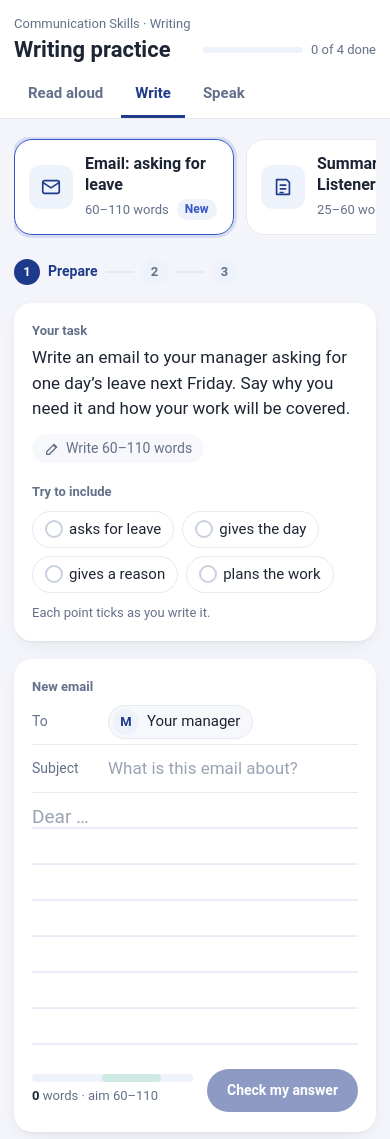
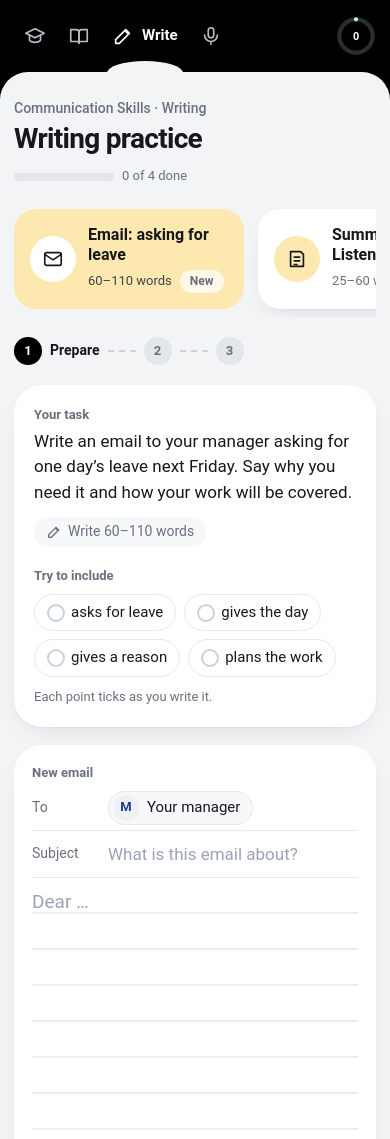
Before and after one commit to harshvishnu4-cpu/audio, a website: page public/write.html in a window 390 px wide. Shown: the top 1139 px of the page. Drawn offline with Linux system fonts and the light colour scheme.

Commit message:
Add a My learning plan home page and a shared black-bar course look
- plan.html: every lesson in order on a dotted path (two staggered
  columns on tablets), the next lesson as a large card with a play
  button, Total / Completed / Upcoming counts, search, and a My activity
  column of recent tries. Each card opens that exact lesson.
- js/course.js: reading passages, lesson order, progress and the shared
  black top bar (tabs with a notch under the open one, progress ring).
- base.css: black frame and light rounded panel, pastel colour per
  activity (sky, butter, lilac, mint for done), white cards, floating
  black action bar, black record button.
- Read aloud, Write and Speak moved onto the new bar; they accept
  ?p= / ?t= links, and Write and Speak save the last try time.

Co-Authored-By: Claude Opus 5.5 <noreply@anthropic.com>

```diff
--- a/public/css/base.css
+++ b/public/css/base.css
@@ -1,73 +1,103 @@
 /*
-  Shared course look for all three activities (Read aloud, Write, Speak).
-  Calm palette: blue ink, amber to fix, no red. Paper surfaces (ruled notebook, mail, received message)
-  are used wherever the learner reads or writes words, so the page itself looks like the task.
+  Shared course look for every page (Learning plan, Read aloud, Write, Speak).
+  A black frame and top bar around a light panel; white cards; one pastel per activity
+  (sky = Read aloud, butter = Write, lilac = Speak, mint = done). Paper surfaces (ruled notebook,
+  mail, received message) are used wherever the learner reads or writes words.
 */
 :root {
-  --bg: #f3f5fa; --card: #ffffff; --line: #e6e9f0; --soft: #eef2fb; --soft-2: #f7f8fc;
-  --ink: #1e3a8a; --accent: #3557c5; --text: #1d2433; --muted: #64708a;
-  --good: #0f766e; --good-soft: #e3f4f1; --fix: #a3610c; --fix-soft: #fdf2df; --tip: #8a4fb0;
+  --frame: #000; --bg: #f3f4f6; --card: #ffffff; --line: #e7e9ee; --soft: #eef0f4; --soft-2: #f7f8fa;
+  --ink: #1e3a8a; --accent: #3557c5; --text: #16181d; --muted: #6a7080;
+  --sky: #d3eefa; --butter: #fde8b0; --lilac: #f3d3f6; --mint: #c6f1d5; --mint-ink: #136c3e; --path: #2fae62;
+  --good: #136c3e; --good-soft: #dcf6e6; --fix: #a3610c; --fix-soft: #fdf2df; --tip: #8a4fb0;
   --rec: #b4532a;
   --paper: #ffffff; --rule: #d3deef; --margin: #e6a3a0;
-  --r-lg: 18px; --r-md: 12px;
-  --shadow: 0 1px 2px rgba(16, 24, 40, .05), 0 6px 20px -8px rgba(16, 24, 40, .12);
-  --max: 1080px; --gutter: 14px;
+  --tone: var(--sky);
+  --r-xl: 28px; --r-lg: 22px; --r-md: 14px;
+  --shadow: 0 1px 2px rgba(16, 24, 40, .04), 0 10px 28px -14px rgba(16, 24, 40, .16);
+  --max: 1100px; --gutter: 14px;
+  --font: "Outfit", "Urbanist", "Poppins", Roboto, system-ui, -apple-system, "Segoe UI", "Noto Sans", sans-serif;
 }
-@media (min-width: 37.5em) { :root { --gutter: 24px; } }
+@media (min-width: 37.5em) { :root { --gutter: 28px; } }
+body[data-kind="read"] { --tone: var(--sky); }
+body[data-kind="write"] { --tone: var(--butter); }
+body[data-kind="speak"] { --tone: var(--lilac); }
 * { box-sizing: border-box; }
 [hidden] { display: none !important; }
 html { -webkit-text-size-adjust: 100%; text-size-adjust: 100%; }
-body { margin: 0; min-height: 100vh; background: var(--bg); color: var(--text);
-  font: 1rem/1.55 Roboto, system-ui, -apple-system, "Segoe UI", "Noto Sans", sans-serif; }
+body { margin: 0; min-height: 100vh; background: var(--frame); color: var(--text); font: 1rem/1.55 var(--font); }
 button, input, textarea, select { font: inherit; color: inherit; }
 :focus-visible { outline: 3px solid var(--accent); outline-offset: 2px; }
 .sr-only { position: absolute; width: 1px; height: 1px; padding: 0; margin: -1px; overflow: hidden; clip: rect(0 0 0 0); border: 0; }
 @media (prefers-reduced-motion: no-preference) { .anim { transition: background-color .2s, color .2s, border-color .2s, box-shadow .2s, transform .2s, width .25s; } }
 
-/* ---------- course header ---------- */
-.appbar { background: var(--card); border-bottom: 1px solid var(--line); }
-.appbar-in { max-width: var(--max); margin: 0 auto; padding: 14px var(--gutter) 0; }
-.crumb { font-size: .8125rem; color: var(--muted); margin: 0; }
-.title-row { display: flex; align-items: center; justify-content: space-between; gap: 10px 16px; flex-wrap: wrap; margin: 2px 0 8px; }
-.title-row h1 { margin: 0; font-size: 1.375rem; line-height: 1.25; color: var(--text); }
+/* ---------- top bar (black) and the light panel under it ---------- */
+.topbar { height: 72px; display: flex; align-items: center; gap: 12px; padding: 0 var(--gutter); color: #fff; }
+.brand { flex: none; color: #fff; text-decoration: none; font-weight: 800; font-size: 1.1875rem; letter-spacing: -.02em; line-height: 1.1; }
+.brand small { display: block; font-size: .6875rem; font-weight: 500; letter-spacing: 0; color: #a3a7b1; }
+.nav { flex: 1; display: flex; justify-content: center; gap: 2px; align-self: stretch; align-items: center; min-width: 0; }
+.nav a { position: relative; display: inline-flex; align-items: center; gap: 8px; height: 44px; padding: 0 12px; border-radius: 99px;
+  color: #b9bcc5; text-decoration: none; font-weight: 600; font-size: .9375rem; white-space: nowrap; }
+.nav a svg { width: 22px; height: 22px; flex: none; }
+.nav a:hover { color: #fff; }
+.nav a[aria-current="page"] { color: #fff; }
+/* the notch: a small bump in the panel's top edge under the open tab */
+.nav a[aria-current="page"]::after { content: ""; position: absolute; left: 50%; bottom: -15px; width: 76px; height: 12px; transform: translateX(-50%);
+  background: var(--bg); border-radius: 50% 50% 0 0 / 100% 100% 0 0; }
+.nav .lbl { display: none; }
+.nav a[aria-current="page"] .lbl { display: inline; }
+@media (min-width: 56.25em) { .nav a .lbl { display: inline; } .nav a:not([aria-current="page"]) .lbl { color: #8d919c; } .nav a:hover .lbl { color: #fff; } }
+.me { flex: none; display: flex; align-items: center; gap: 10px; color: #fff; text-decoration: none; }
+.me .ring { width: 40px; height: 40px; }
+.me .ring .bg { stroke: #2b2d33; } .me .ring .fg { stroke: var(--mint); }
+.me .ring text { fill: #fff; font-size: 26px; }
+.me b { display: block; font-size: .9375rem; line-height: 1.2; }
+.me span { font-size: .75rem; color: #a3a7b1; }
+/* phones: tabs and the progress ring only (the course name would crowd the tabs) */
+@media (max-width: 37.49em) { .me > div, .brand { display: none; } .nav { justify-content: flex-start; } .nav a { padding: 0 10px; } }
+
+.panel { background: var(--bg); border-radius: var(--r-xl) var(--r-xl) 0 0; min-height: calc(100vh - 72px); }
+@media (min-width: 56.25em) { .panel { margin: 0 10px 10px; border-radius: var(--r-xl); min-height: calc(100vh - 82px); } }
+.pagehead { max-width: var(--max); margin: 0 auto; padding: 26px var(--gutter) 0; display: flex; align-items: center; justify-content: space-between; gap: 12px 20px; flex-wrap: wrap; }
+.pagehead h1 { margin: 0; font-size: clamp(1.75rem, 1.2rem + 2.2vw, 2.5rem); line-height: 1.1; font-weight: 750; letter-spacing: -.025em; color: var(--text); }
+.pagehead .crumb { margin: 0 0 4px; font-size: .875rem; color: var(--muted); font-weight: 500; }
 .title-tools { display: flex; align-items: center; gap: 10px; flex-wrap: wrap; }
 .progress { display: flex; align-items: center; gap: 8px; font-size: .8125rem; color: var(--muted); }
-.progress .track { width: 100px; height: 6px; border-radius: 99px; background: var(--soft); overflow: hidden; }
-.progress .fill { height: 100%; background: var(--good); border-radius: 99px; }
-.tabs { display: flex; gap: 4px; }
-.tabs a { text-decoration: none; color: var(--muted); font-weight: 600; font-size: .9375rem; padding: 10px 14px; border-bottom: 3px solid transparent; }
-.tabs a[aria-current="page"] { color: var(--ink); border-bottom-color: var(--ink); }
+.progress .track { width: 100px; height: 8px; border-radius: 99px; background: #e3e6eb; overflow: hidden; }
+.progress .fill { height: 100%; background: var(--path); border-radius: 99px; }
 
-main { max-width: var(--max); margin: 0 auto; padding: 18px var(--gutter) 110px; display: grid; gap: 18px; }
+main { max-width: var(--max); margin: 0 auto; padding: 20px var(--gutter) 120px; display: grid; gap: 20px; }
 main > *, .work > * { min-width: 0; } /* let wide children (the lesson row) scroll inside instead of widening the page */
 
-/* ---------- lesson cards ---------- */
-.lessons { display: grid; grid-auto-flow: column; grid-auto-columns: minmax(220px, 1fr); gap: 12px; overflow-x: auto; padding: 2px 2px 6px; scroll-snap-type: x mandatory; }
-.lesson { scroll-snap-align: start; text-align: left; border: 1px solid var(--line); background: var(--card); border-radius: var(--r-lg); padding: 14px; cursor: pointer;
-  display: grid; grid-template-columns: 44px 1fr; gap: 4px 12px; align-items: center; color: var(--text); }
-.lesson:hover { border-color: #cfd6e6; }
-.lesson[aria-pressed="true"] { border-color: var(--accent); box-shadow: 0 0 0 3px rgba(53, 87, 197, .15); }
-.lesson .ic { grid-row: span 2; width: 44px; height: 44px; border-radius: 12px; display: grid; place-items: center; background: var(--soft); color: var(--ink); }
+/* ---------- lesson cards (top of each activity page) ---------- */
+.lessons { display: grid; grid-auto-flow: column; grid-auto-columns: minmax(230px, 1fr); gap: 14px; overflow-x: auto; padding: 2px 2px 8px; scroll-snap-type: x mandatory; scrollbar-width: thin; }
+.lesson { scroll-snap-align: start; text-align: left; border: 0; background: var(--card); border-radius: var(--r-lg); padding: 16px; cursor: pointer;
+  display: grid; grid-template-columns: 46px 1fr; gap: 4px 12px; align-items: center; color: var(--text); box-shadow: var(--shadow); }
+.lesson:hover { box-shadow: var(--shadow), 0 0 0 2px #dfe3ea; }
+.lesson[aria-pressed="true"] { background: var(--tone); box-shadow: none; }
+.lesson .ic { grid-row: span 2; width: 46px; height: 46px; border-radius: 50%; display: grid; place-items: center; background: var(--tone); color: var(--text); }
+.lesson[aria-pressed="true"] .ic { background: #fff; }
 .lesson .ic svg { width: 22px; height: 22px; }
 .lesson .nm { font-weight: 650; line-height: 1.3; }
 .lesson .sub { font-size: .8125rem; color: var(--muted); display: flex; gap: 8px; align-items: center; flex-wrap: wrap; }
-.pill { display: inline-flex; align-items: center; gap: 4px; font-size: .75rem; font-weight: 700; border-radius: 99px; padding: 1px 8px; }
-.pill.done { background: var(--good-soft); color: var(--good); }
-.pill.new { background: var(--soft); color: var(--accent); }
+.lesson[aria-pressed="true"] .sub { color: #3d4250; }
+.pill { display: inline-flex; align-items: center; gap: 4px; font-size: .75rem; font-weight: 700; border-radius: 99px; padding: 2px 10px; }
+.pill.done { background: var(--mint); color: var(--mint-ink); }
+.pill.new { background: var(--soft); color: var(--muted); }
+.lesson[aria-pressed="true"] .pill.new { background: rgba(255, 255, 255, .7); }
 
 /* ---------- steps ---------- */
 .steps { display: flex; align-items: center; gap: 8px; list-style: none; margin: 0; padding: 0; font-size: .875rem; color: var(--muted); }
 .steps li { display: flex; align-items: center; gap: 8px; font-weight: 600; }
-.steps li + li::before { content: ""; width: 28px; height: 2px; background: var(--line); border-radius: 2px; }
-.steps .n { width: 26px; height: 26px; border-radius: 50%; display: grid; place-items: center; background: var(--soft); color: var(--muted); font-size: .8125rem; }
-.steps li.on { color: var(--ink); } .steps li.on .n { background: var(--ink); color: #fff; }
-.steps li.past .n { background: var(--good-soft); color: var(--good); }
+.steps li + li::before { content: ""; width: 28px; border-top: 2px dashed #cdd2da; }
+.steps .n { width: 28px; height: 28px; border-radius: 50%; display: grid; place-items: center; background: #e3e6eb; color: var(--muted); font-size: .8125rem; }
+.steps li.on { color: var(--text); } .steps li.on .n { background: var(--frame); color: #fff; }
+.steps li.past .n { background: var(--mint); color: var(--mint-ink); }
 @media (max-width: 30em) { .steps .lb { display: none; } .steps li.on .lb { display: inline; } }
 
 /* ---------- cards and layout ---------- */
-.card { background: var(--card); border-radius: var(--r-lg); box-shadow: var(--shadow); padding: 18px; }
+.card { background: var(--card); border-radius: var(--r-xl); box-shadow: var(--shadow); padding: 20px; }
 @media (min-width: 37.5em) { .card { padding: 22px 24px; } }
-.card h2 { margin: 0 0 10px; font-size: 1.0625rem; color: var(--text); }
+.card h2 { margin: 0 0 10px; font-size: 1.125rem; font-weight: 700; letter-spacing: -.01em; color: var(--text); }
 .eyebrow { margin: 0 0 4px; font-size: .8125rem; font-weight: 600; color: var(--muted); }
 .work { display: grid; gap: 18px; align-items: start; }
 
@@ -77,7 +107,7 @@ main > *, .work > * { min-width: 0; } /* let wide children (the lesson row) scro
   background-image: repeating-linear-gradient(to bottom, transparent 0, transparent calc(var(--lh) - 1px), var(--rule) calc(var(--lh) - 1px), var(--rule) var(--lh));
   background-position: 0 calc(var(--lh) * -0.18); }
 @media (min-width: 37.5em) { .ruled { --lh: 2.5rem; } }
-.paper { position: relative; background-color: var(--paper); border-radius: var(--r-lg); box-shadow: var(--shadow); padding: 18px 18px 20px; }
+.paper { position: relative; background-color: var(--paper); border-radius: var(--r-xl); box-shadow: var(--shadow); padding: 18px 18px 20px; }
 @media (min-width: 37.5em) { .paper { padding: 22px 26px 24px; } }
 /* notebook: a margin line on the left */
 .paper.notebook { --ml: 2.75rem; padding-left: var(--ml); }
@@ -120,16 +150,22 @@ main > *, .work > * { min-width: 0; } /* let wide children (the lesson row) scro
 
 /* ---------- score ring ---------- */
 .ring { width: 96px; height: 96px; display: block; }
-.ring .bg { stroke: var(--soft); } .ring .fg { stroke: var(--accent); stroke-linecap: round; }
+.ring .bg { stroke: #e7eaee; } .ring .fg { stroke: var(--path); stroke-linecap: round; }
 .ring text { font: 700 22px Roboto, system-ui, sans-serif; fill: var(--text); }
 .ring .of { font-size: 12px; font-weight: 600; fill: var(--muted); }
 
-/* ---------- bottom action bar and buttons ---------- */
-.actionbar { position: fixed; left: 0; right: 0; bottom: 0; z-index: 4; background: rgba(255, 255, 255, .96); border-top: 1px solid var(--line); backdrop-filter: blur(6px); }
-.actionbar-in { max-width: var(--max); margin: 0 auto; padding: 12px var(--gutter) calc(12px + env(safe-area-inset-bottom)); display: flex; gap: 10px; justify-content: flex-end; align-items: center; }
-.actionbar .grow { flex: 1; font-size: .875rem; color: var(--muted); }
-.btn { border: 0; border-radius: 99px; padding: 11px 20px; font-weight: 700; cursor: pointer; }
-.btn.primary { background: var(--ink); color: #fff; }
-.btn.secondary { background: var(--soft); color: var(--ink); }
-.btn:disabled { opacity: .5; cursor: default; }
+/* ---------- floating action bar and buttons ---------- */
+.actionbar { position: fixed; left: 50%; bottom: calc(14px + env(safe-area-inset-bottom)); transform: translateX(-50%); z-index: 4;
+  width: min(600px, calc(100% - 20px)); background: var(--frame); color: #fff; border-radius: 99px; box-shadow: 0 14px 34px -12px rgba(0, 0, 0, .45); }
+.actionbar-in { display: flex; gap: 8px; justify-content: flex-end; align-items: center; padding: 8px 8px 8px 22px; }
+.actionbar .grow { flex: 1; font-size: .875rem; color: #c3c6ce; min-width: 0; }
+.actionbar .btn.primary { background: #fff; color: var(--text); }
+.actionbar .btn.secondary { background: #26282e; color: #fff; }
+@media (max-width: 30em) { .actionbar-in { padding-left: 16px; gap: 6px; } .actionbar .grow { white-space: nowrap; overflow: hidden; text-overflow: ellipsis; } .actionbar .btn { padding: 10px 14px; } }
+.btn { border: 0; border-radius: 99px; padding: 11px 20px; font-weight: 700; cursor: pointer; white-space: nowrap; }
+.btn.primary { background: var(--frame); color: #fff; }
+.btn.secondary { background: #e9ebef; color: var(--text); }
+.btn:disabled { opacity: .45; cursor: default; }
+/* the big round record button is black like the rest of the controls (recording keeps its own colour) */
+.mic:not(.recording):not(:disabled) { background: var(--frame); box-shadow: 0 0 0 calc(8px + var(--level, 0) * 22px) rgba(0, 0, 0, .08); }
 .link-btn { border: 0; background: none; color: var(--accent); font-weight: 600; font-size: .875rem; cursor: pointer; padding: 4px 6px; text-decoration: underline; text-underline-offset: 3px; }
--- /dev/null
+++ b/public/js/course.js
@@ -0,0 +1,93 @@
+/*
+  The whole course in one place: the reading passages, and the learning plan that strings the
+  reading, writing and speaking lessons together. Progress is read from what each page saves on the device.
+  Needs js/tasks.js (window.AnswerTasks) loaded first.
+*/
+(function (root) {
+  'use strict';
+  const PASSAGES = [
+  { id: 'morning-walk', title: 'Morning Walk',
+    text: 'Every morning my grandmother and I go for a walk in the park. We look at the birds, the trees and the flowers. On the way home, we buy fresh fruit from the market.',
+    questions: [
+      { q: 'Who goes for a walk every morning?', options: ['The writer and their grandmother', 'The writer and a friend', 'Only the grandmother'], answer: 0 },
+      { q: 'Where do they walk?', options: ['In the market', 'In the park', 'In the garden'], answer: 1 },
+      { q: 'What do they buy on the way home?', options: ['Vegetables', 'Flowers', 'Fresh fruit'], answer: 2 },
+    ] },
+  { id: 'good-listener', title: 'A Good Listener',
+    text: 'A good listener looks at the speaker and waits for their turn to talk. They ask questions when they do not understand. Listening carefully helps us speak with confidence.',
+    questions: [
+      { q: 'What does a good listener look at?', options: ['The speaker', 'The floor', 'A book'], answer: 0 },
+      { q: 'What do they do when they do not understand?', options: ['Stay quiet', 'Ask questions', 'Start talking'], answer: 1 },
+      { q: 'What does listening carefully help us do?', options: ['Read faster', 'Write neatly', 'Speak with confidence'], answer: 2 },
+    ] },
+  { id: 'own', title: 'My own passage', text: 'Type your passage in Tools.' },
+];
+
+  const get = (k, d) => { try { const v = localStorage.getItem(k); return v === null ? d : JSON.parse(v); } catch (e) { return d; } };
+  // where the Read aloud page keeps the tries for a passage (keyed by the text, so an edited passage starts fresh)
+  const keyFor = text => { let h = 0; for (const ch of text) h = (h * 31 + ch.charCodeAt(0)) | 0; return 'rc-tries2-' + h; };
+  const firstSentence = s => (s.match(/^.*?[.?!](\s|$)/) || [s])[0].trim();
+
+  const KINDS = {
+    read: { name: 'Read aloud', href: 'index.html', param: 'p', max: 10 },
+    write: { name: 'Write', href: 'write.html', param: 't', max: 16 },
+    speak: { name: 'Speak', href: 'speak.html', param: 't', max: 16 },
+  };
+  // the order a learner meets them: read first, then write and speak about similar things
+  const ORDER = ['read:morning-walk', 'read:good-listener', 'write:w-summary-listener', 'speak:s-intro-job', 'write:w-leave-email',
+    'speak:s-weekend', 'write:w-opinion-phones', 'speak:s-goal', 'write:w-reply-customer'];
+
+  function lessons() {
+    const T = root.AnswerTasks;
+    return ORDER.map(ref => {
+      const [kind, id] = ref.split(':'), K = KINDS[kind];
+      let l;
+      if (kind === 'read') {
+        const p = PASSAGES.find(x => x.id === id), tries = get(keyFor(p.text), []);
+        const last = tries.length ? tries[tries.length - 1] : null;
+        l = { title: p.title, desc: 'Read this short passage aloud. Every word is checked as you read.',
+          meta: `${p.text.split(/\s+/).length} words`, best: tries.length ? Math.max(...tries.map(t => t.total)) : null,
+          last: last ? { at: last.at, total: last.total } : null, tries: tries.length };
+      } else {
+        const t = T.byId(id);
+        l = { title: t.title, desc: firstSentence(t.prompt),
+          meta: kind === 'write' ? `${t.minWords}–${t.maxWords} words` : `${t.minSec}–${t.maxSec} seconds`,
+          best: get(`rc-${kind}-best-${id}`, null), last: get(`rc-${kind}-last-${id}`, null) };
+      }
+      return Object.assign(l, { kind, id, kindName: K.name, max: K.max, href: `${K.href}?${K.param}=${encodeURIComponent(id)}`, done: l.best !== null && l.best !== undefined });
+    });
+  }
+  function summary() {
+    const all = lessons(), done = all.filter(l => l.done).length;
+    return { total: all.length, done, upcoming: all.length - done, next: all.find(l => !l.done) || null };
+  }
+
+  // ---------- the black top bar shared by every page ----------
+  const ICON = {
+    plan: '<path d="M2 9l10-5 10 5-10 5z"/><path d="M6 11v5c0 1.5 2.7 3 6 3s6-1.5 6-3v-5"/>',
+    read: '<path d="M3 5h6a3 3 0 0 1 3 3v12a2 2 0 0 0-2-2H3z"/><path d="M21 5h-6a3 3 0 0 0-3 3v12a2 2 0 0 1 2-2h7z"/>',
+    write: '<path d="M4 20h4L19 9l-4-4L4 16z"/><path d="M14 6l4 4"/>',
+    speak: '<rect x="9" y="3" width="6" height="11" rx="3"/><path d="M5 11a7 7 0 0 0 14 0M12 18v3"/>',
+  };
+  const svg = (paths, cls = '') => `<svg class="${cls}" viewBox="0 0 24 24" fill="none" stroke="currentColor" stroke-width="1.8" stroke-linecap="round" stroke-linejoin="round" aria-hidden="true">${paths}</svg>`;
+  function ring(n, max) {
+    const r = 40, c = 2 * Math.PI * r;
+    return `<svg class="ring" viewBox="0 0 96 96" aria-hidden="true"><circle class="bg" cx="48" cy="48" r="${r}" fill="none" stroke-width="10"/>
+      <circle class="fg" cx="48" cy="48" r="${r}" fill="none" stroke-width="10" stroke-linecap="round" stroke-dasharray="${(c * n / max).toFixed(1)} ${c.toFixed(1)}" transform="rotate(-90 48 48)"/>
+      <text x="48" y="57" text-anchor="middle" font-weight="700">${n}</text></svg>`;
+  }
+  const NAV = [['plan', 'plan.html', 'Learning plan'], ['read', 'index.html', 'Read aloud'], ['write', 'write.html', 'Write'], ['speak', 'speak.html', 'Speak']];
+  let current = null;
+  function mountTopbar(page) {
+    current = page || current;
+    const el = document.getElementById('topbar'); if (!el) return;
+    const s = summary();
+    el.innerHTML = `
+      <a class="brand" href="plan.html">Communicate<small>English course</small></a>
+      <nav class="nav" aria-label="Main">${NAV.map(([id, href, label]) =>
+        `<a href="${href}"${id === current ? ' aria-current="page"' : ''} title="${label}">${svg(ICON[id])}<span class="lbl">${label}</span></a>`).join('')}</nav>
+      <a class="me" href="plan.html" aria-label="${s.done} of ${s.total} lessons done">${ring(s.done, s.total)}<div><b>${s.done} of ${s.total} lessons</b><span>Your progress</span></div></a>`;
+  }
+
+  root.Course = { PASSAGES, KINDS, ICON, keyFor, lessons, summary, mountTopbar, svg };
+})(typeof self !== 'undefined' ? self : this);
--- a/public/write.html
+++ b/public/write.html
@@ -4,7 +4,7 @@
 <meta charset="utf-8">
 <meta name="viewport" content="width=device-width, initial-scale=1, viewport-fit=cover">
 <title>Writing Practice</title>
-<link rel="stylesheet" href="css/base.css?v=1">
+<link rel="stylesheet" href="css/base.css?v=4">
 <link rel="stylesheet" href="css/course.css?v=3">
 <style>
   /* Write page: the paper is the main thing; the task sits beside it on a tablet, above it on a phone */
@@ -24,21 +24,13 @@
   .meter b { color: var(--text); font-variant-numeric: tabular-nums; }
 </style>
 </head>
-<body>
-<header class="appbar">
-  <div class="appbar-in">
-    <p class="crumb">Communication Skills · Writing</p>
-    <div class="title-row">
-      <h1>Writing practice</h1>
-      <div class="progress" aria-label="Your progress"><div class="track"><div class="fill anim" id="progFill" style="width:0%"></div></div><span id="progText"></span></div>
-    </div>
-    <nav class="tabs" aria-label="Activity">
-      <a href="index.html">Read aloud</a>
-      <a href="write.html" aria-current="page">Write</a>
-      <a href="speak.html">Speak</a>
-    </nav>
-  </div>
-</header>
+<body data-kind="write">
+<header class="topbar" id="topbar"></header>
+<div class="panel">
+<div class="pagehead">
+  <div><p class="crumb">Communication Skills · Writing</p><h1>Writing practice</h1></div>
+  <div class="progress" aria-label="Your progress"><div class="track"><div class="fill anim" id="progFill" style="width:0%"></div></div><span id="progText"></span></div>
+</div>
 
 <main>
   <section aria-label="Choose a lesson"><div class="lessons" id="lessons"></div></section>
@@ -67,6 +59,7 @@
 
   <section class="fb" id="feedback" hidden aria-live="polite"></section>
 </main>
+</div>
 
 <div class="actionbar" id="actionbar" hidden>
   <div class="actionbar-in">
@@ -77,6 +70,7 @@
 </div>
 
 <script src="js/tasks.js?v=1"></script>
+<script src="js/course.js?v=1"></script>
 <script src="js/answer-scoring.js?v=2"></script>
 <script src="js/answer-ui.js?v=3"></script>
 <script>
@@ -108,6 +102,7 @@ function renderLessons() {
   const done = AnswerTasks.WRITE.filter(t => best(t.id)).length, total = AnswerTasks.WRITE.length;
   $('progFill').style.width = `${(done / total) * 100}%`;
   $('progText').textContent = `${done} of ${total} done`;
+  Course.mountTopbar('write');
   const row = $('lessons'), on = row.querySelector('[aria-pressed="true"]');
   if (on && (on.offsetLeft < row.scrollLeft || on.offsetLeft + on.offsetWidth > row.scrollLeft + row.clientWidth)) row.scrollLeft = on.offsetLeft - 8;
 }
@@ -222,6 +217,7 @@ async function check() {
   const final = data ? AnswerScore.mergeAI(device, data) : device;
   draw(final, data ? null : AnswerUI.reasonText(reason));
   const prev = best(t.id); if (!prev || final.total > prev) store.set('rc-write-best-' + t.id, final.total);
+  store.set('rc-write-last-' + t.id, { at: new Date().toISOString(), total: final.total });
   renderLessons();
   window.__lastWrite = { device, data, reason };
 }
@@ -234,7 +230,7 @@ $('next').onclick = () => {
   const list = AnswerTasks.WRITE, i = list.findIndex(t => t.id === task.id);
   showTask(list[(i + 1) % list.length].id); window.scrollTo({ top: 0, behavior: 'smooth' });
 };
-showTask(store.get('rc-write-task', AnswerTasks.WRITE[0].id));
+showTask(new URLSearchParams(location.search).get('t') || store.get('rc-write-task', AnswerTasks.WRITE[0].id));
 </script>
 </body>
 </html>
```
Also changed, not shown: public/index.html (+15 -34 lines), public/plan.html (added, +183 -0 lines), public/speak.html (+13 -17 lines), README.md.
